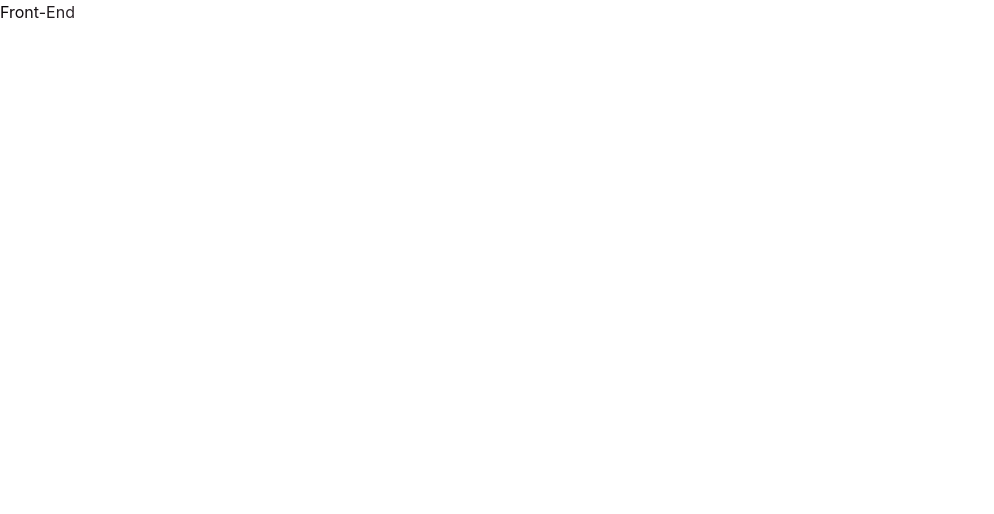
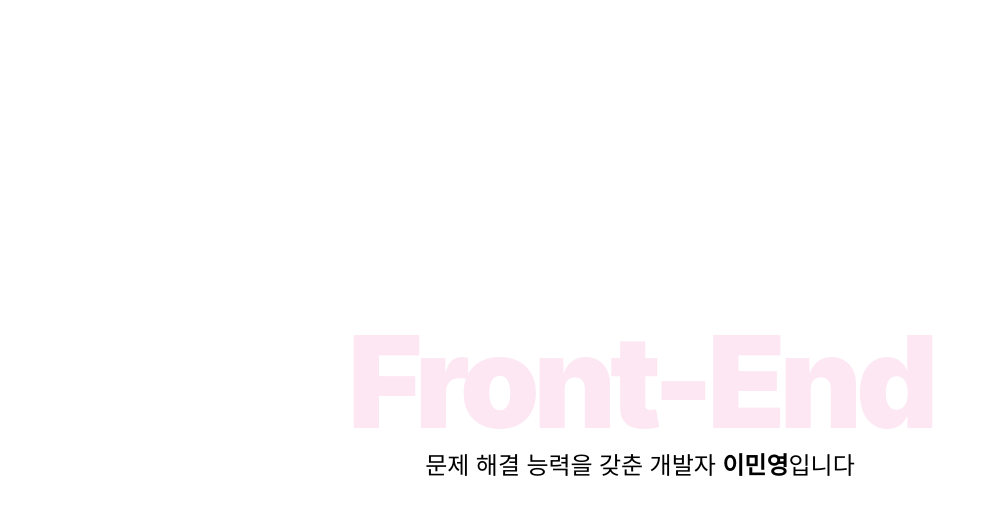
Before and after one commit to my2min0/portfolio, a React (Create React App) app: page / in a window 1280 px wide. Shown: the top 514 px of the page, without its empty margins (0-994 px from the left). Built offline with nearby package versions, Linux system fonts and the light colour scheme; the HTML template or start-up script is replaced by a standard one.

Commit message:
tailwind css 요소 추가
- 마스크 효과 부드럽지 않음
- 서브 타이틀과 메인 타이틀이 겹치지 않음

```diff
--- a/src/components/sections/LandingPage.js
+++ b/src/components/sections/LandingPage.js
@@ -38,23 +38,42 @@ const LandingPage = () => {
             : 'none',
     }
 
+    // Front-End 타이틀 랜더링 함수
+    const renderMainTitle = () => {
+        return (
+            <h1 className="font-black text-6xl md:text8xl lg:text-9xl tracking-tighter">
+                Front-End
+            </h1>
+        );
+    };
+
     return (
-        <div className="min-h-screen">
-            <div className="relative"
-                onMouseMove={ handleMouseMove }
-                onMouseEnter={ handleMouseEnter }
-                onMouseLeave={ handleMouseLeave }
-            >
-                {/* 첫 번째 레이어 */}
-                <h1 className="text-pink-100">
-                    Front-End
-                </h1>
+        <div className="relative flex flex-col items-center justify-center min-h-screen px-4">
+            <div className="max-w-4xl mx-auto text-center">
+                {/* Front-End 큰 제목 */}
+                <div className="relative cursor-pointer mb-8 lg:mb-1"
+                    onMouseMove={ handleMouseMove }
+                    onMouseEnter={ handleMouseEnter }
+                    onMouseLeave={ handleMouseLeave }
+                >
+                    {/* 첫 번째 레이어 */}
+                    <div className="text-pink-100 leading-none select-none">
+                        { renderMainTitle() }
+                    </div>
 
-                {/* 두 번째 레이어 */}
-                <h1 className="absolute top-0 left-0 text-pink" style={hoverTextStyle}>
-                    Front-End
-                </h1>
+                    {/* 두 번째 레이어 : 마우스 위치에 따라 마스크 효과 적용 */}
+                    <div className="absolute text-pink-400 top-0 left-0 leading-none transition-opacity duration-300 select-none" style={ hoverTextStyle }>
+                        { renderMainTitle() }
+                    </div>
+                </div>
 
+                {/* 서브 타이틀 */}
+                <div className="text-black font-medium">
+                    <p className="text-lg md:text-xl lg:text-2xl leading-relaxed">
+                        문제 해결 능력을 갖춘 개발자 <b>이민영</b>입니다
+                    </p>
+
+                </div>
             </div>
         </div>
     );
```
